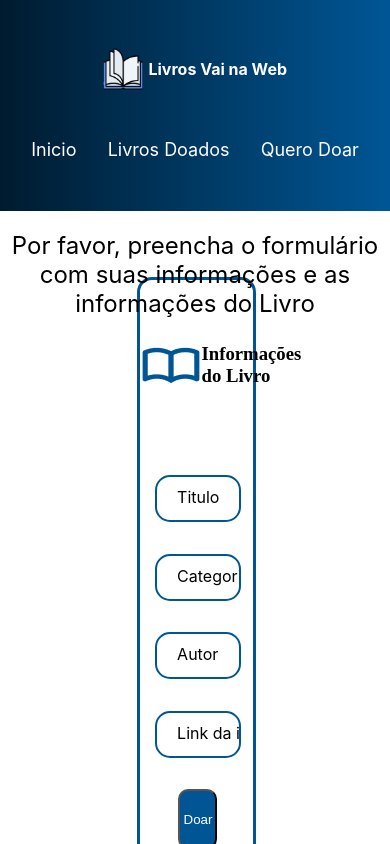
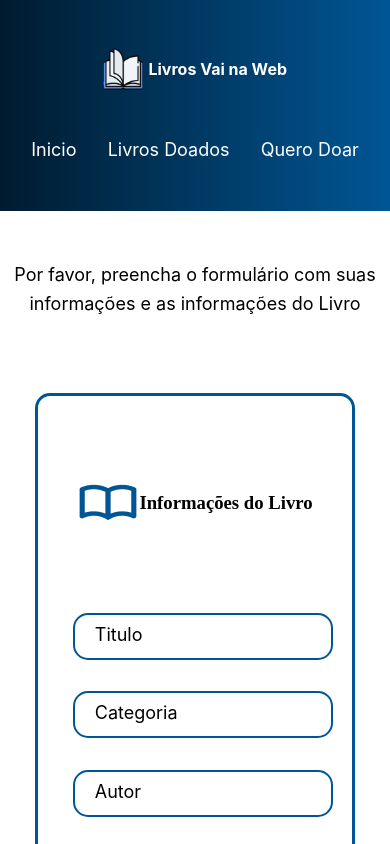
Before and after one commit to agathacrissantos/vnw-desafioFinal-M1, a React (Vite) app: page /queroDoar in a window 390 px wide. Shown: the top 844 px of the page. Built offline with nearby package versions, Linux system fonts and the light colour scheme.

Commit message:
atualização de responsivo

```diff
--- a/src/styles/queroDoar.module.scss
+++ b/src/styles/queroDoar.module.scss
@@ -68,3 +68,128 @@
     background-color: #005695;
     color: white;
 }
+
+@media (max-width: 900px) {
+    main{
+        display: flex;
+        align-items: center;
+        justify-content: space-evenly;
+        flex-direction: column;
+        gap: 20px;
+        height: 110vh;
+    }
+    .explicativo{
+        width: 500px;
+        height: 10vh;
+        font-size: 22px;
+    }
+    .boxForms{
+        width: 390px;
+        margin-bottom: 0;
+        margin-left: 0;
+        display: flex;
+        align-items: center;
+        justify-content: center;
+        flex-direction: column;
+    }
+    .entrada{
+        width: 330px;
+        padding-right: 20px;
+
+        &::placeholder{
+            font-size: 18px;
+        }
+    }
+    .button{
+        width: 120px;
+        height: 7vh;
+        top: 709px;
+        left: 623px;
+    }
+
+}
+
+@media (max-width: 500px) {
+    main{
+        height: 110vh;
+    }
+    .explicativo{
+        width: 400px;
+        height: 10vh;
+        font-size: 22px;
+    }
+    .boxForms{
+        width: 370px;
+        margin-bottom: 0;
+        margin-left: 0;
+        display: flex;
+        align-items: center;
+        justify-content: center;
+        flex-direction: column;
+    }
+    .entrada{
+        width: 310px;
+        padding-right: 20px;
+
+        &::placeholder{
+            font-size: 18px;
+        }
+    }
+
+}
+
+@media (max-width: 420px) {
+    main{
+        height: 100vh;
+    }
+    .explicativo{
+        width: 370px;
+        height: 10vh;
+        font-size: 18px;
+    }
+    .boxForms{
+        width: 320px;
+        margin-bottom: 0;
+        margin-left: 0;
+        display: flex;
+        align-items: center;
+        justify-content: center;
+        flex-direction: column;
+    }
+    .entrada{
+        width: 260px;
+        padding-right: 20px;
+
+        &::placeholder{
+            font-size: 18px;
+        }
+    }
+}
+
+@media (max-width: 380px) {
+    main{
+        height: 100vh;
+    }
+    .explicativo{
+        width: 340px;
+        height: 10vh;
+        font-size: 18px;
+    }
+    .boxForms{
+        width: 300px;
+        margin-bottom: 0;
+        margin-left: 0;
+        display: flex;
+        align-items: center;
+        justify-content: center;
+        flex-direction: column;
+    }
+    .entrada{
+        width: 240px;
+        padding-right: 20px;
+
+        &::placeholder{
+            font-size: 15px;
+        }
+    }
+}
```
